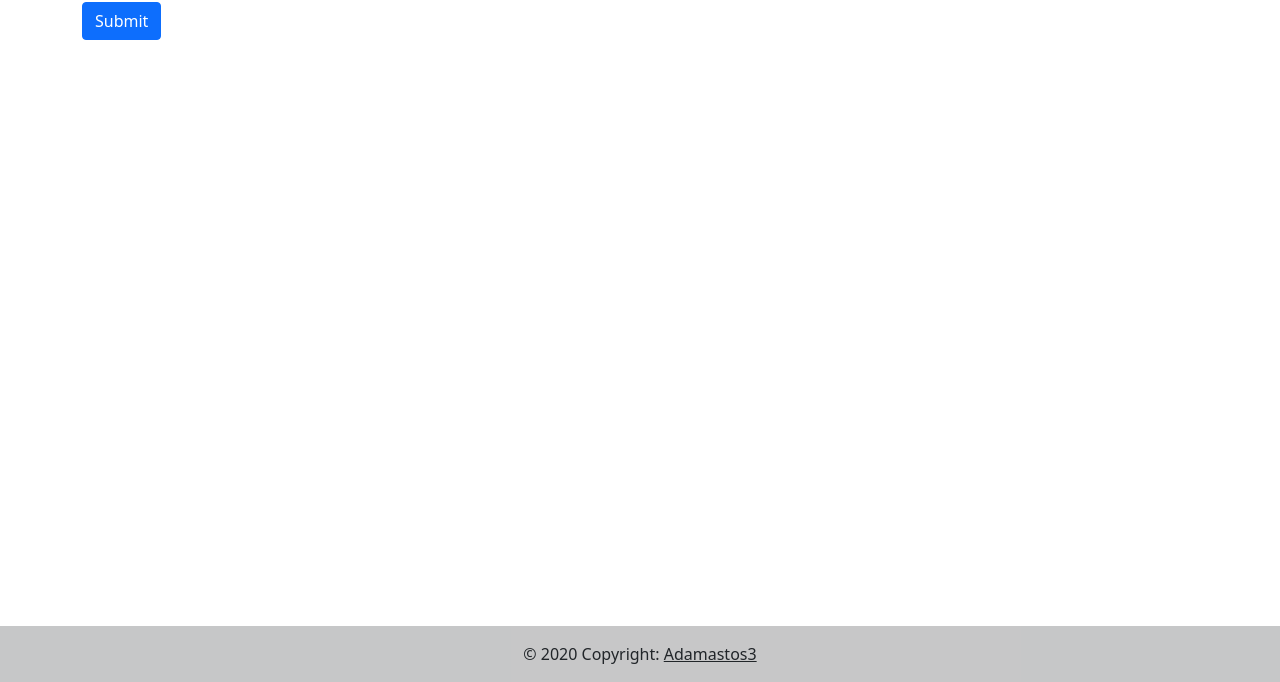
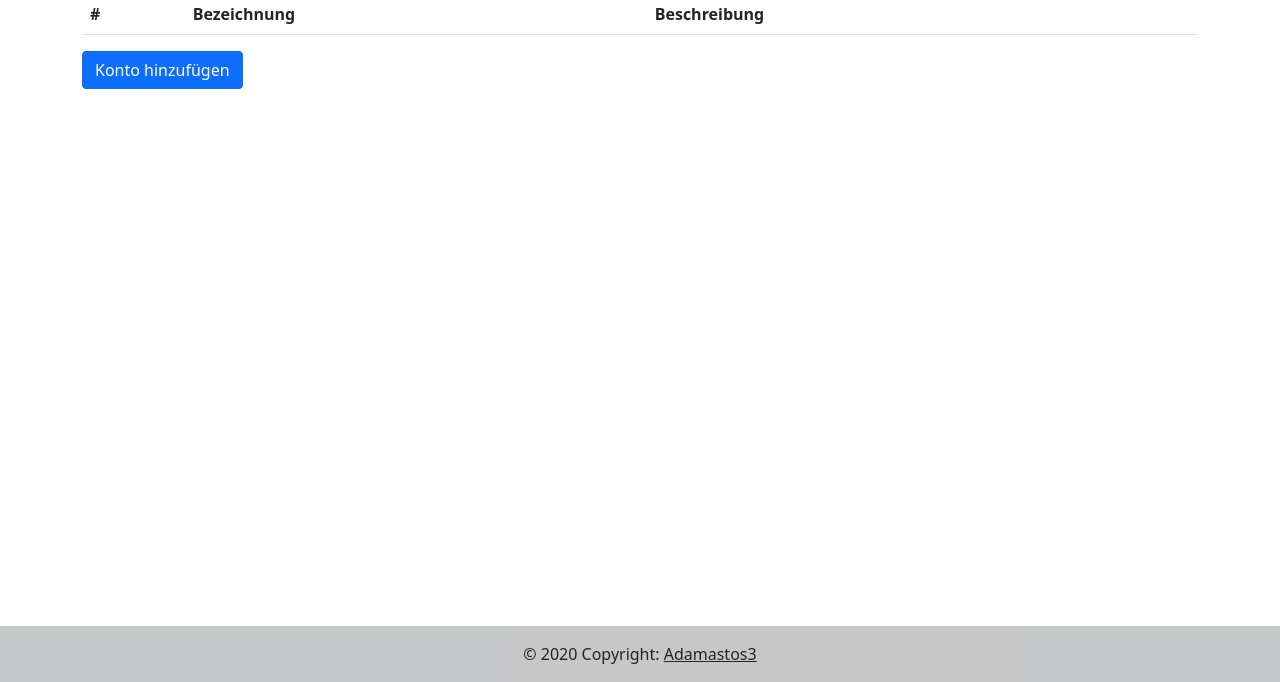
Before and after one commit to Adamastos3/Haushaltsbuch_Node, a website: page view/konto.html in a window 1280 px wide. Shown: the part 118-800 px from the top of the page. Drawn offline with nearby package versions, Linux system fonts and the light colour scheme; files whose address does not match are found by name.

Commit message:
update konto website

```diff
--- a/view/konto.html
+++ b/view/konto.html
@@ -61,9 +61,21 @@
     </div>
 
     <div class="container center_div">
-      <div class="mb-3" id="checks"></div>
-      <button type="button" class="btn btn-primary" onclick="changeSite()">
-        Submit
+      <div class="mb-3" id="checks">
+        <table class="table" id="kontotable">
+          <thead class="thead-dark">
+            <tr>
+              <th scope="col">#</th>
+              <th scope="col">Bezeichnung</th>
+              <th scope="col">Beschreibung</th>
+              <th scope="col"></th>
+            </tr>
+          </thead>
+          <tbody id="tableBody"></tbody>
+        </table>
+      </div>
+      <button type="button" class="btn btn-primary" onclick="addKonto()">
+        Konto hinzufügen
       </button>
     </div>
     <footer class="fixed-bottom bg-light text-center text-lg-start">
```
